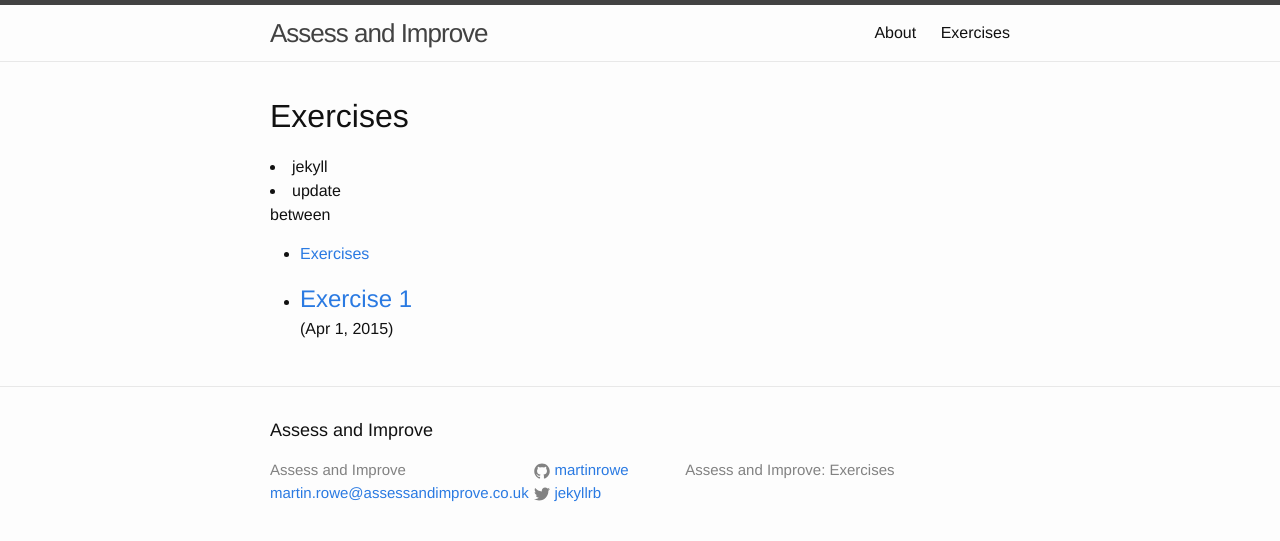
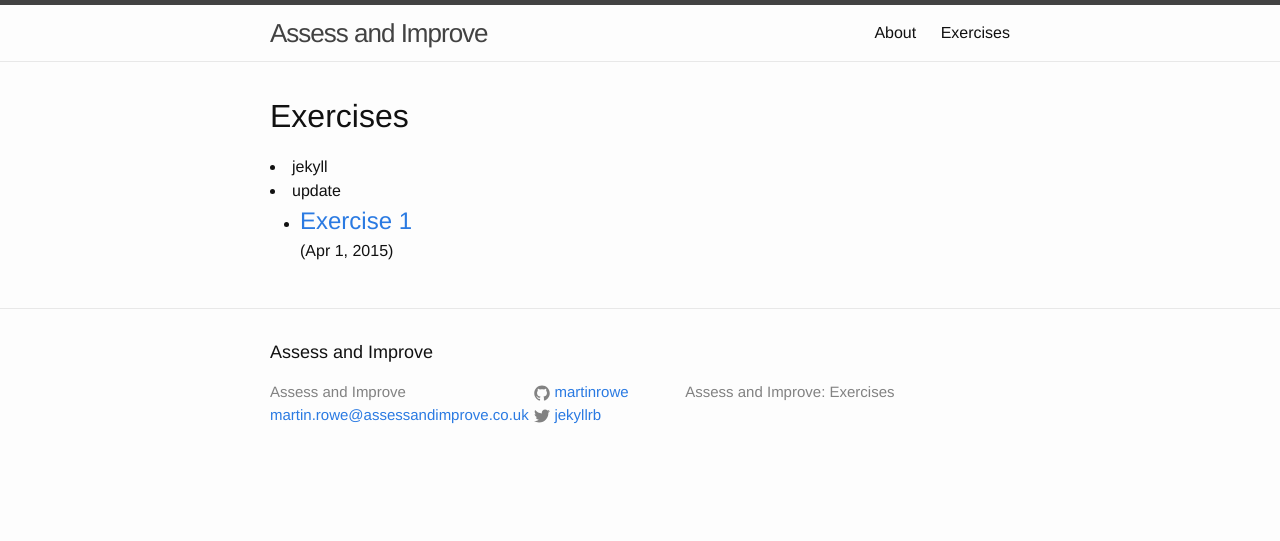
Before and after one commit to MartinRowe/jekyllblog, a Jekyll site: the page built from exercises/index.html, in a window 1280 px wide. Shown: the top 541 px of the page. Built offline with Jekyll 4.4.1, drawn with Linux system fonts in a browser that asks for light colours.

Commit message:
works and tidied

```diff
--- a/exercises/index.html
+++ b/exercises/index.html
@@ -6,33 +6,13 @@ tags:
 - exercise
 - lesson
 ---
+
 <h1>{{ page.title }}</h1>
 
 {% for cat in site.categories %}
 <li> {{ cat[0] }}</li>
 {% endfor %}
 
-<p> between {{ cat[1] }} </p>
-
-<ul>
-{% for post in site.tags[exercise] %}
-<p> the cat </p>
-  <li>
-    {{ post.date | date: "%B %d, %Y" }}: <a href="{{ post.url }}">{{ post.title }}</a>
-  </li>
-{% endfor %}
-</ul>
-
-
-<ul>
- {% for page in site.pages %}
-   {% for tag in page.tags %}
-       {% if tag == "exercise" %}
-           <li><a href="{{ page.permalink | prepend: site.baseurl }}">{{page.title}}</a></li>
-        {% endif %}
-   {% endfor %}
- {% endfor %}
-</ul>
 
 <ul>
 {% for post in site.posts limit: 3 %}
```
